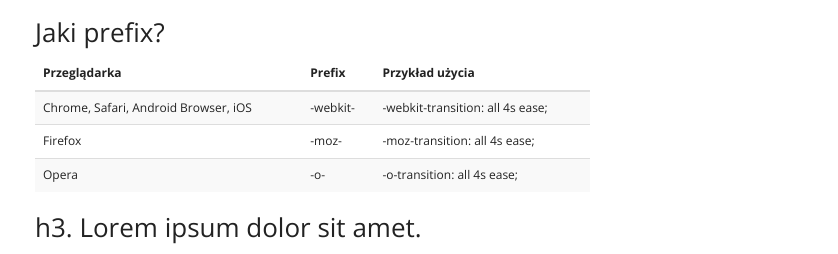
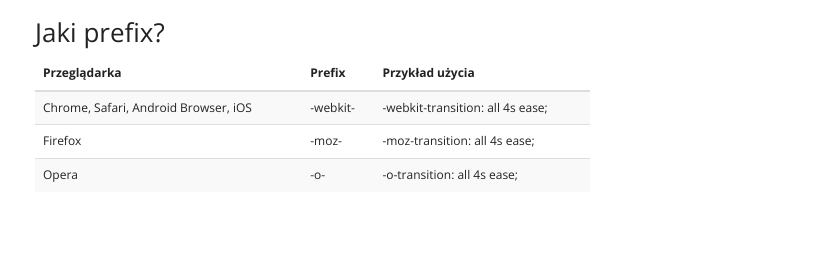
Before and after one commit to DavidVazGuijarro/psieniarski.github.io, a website: page src/index.html in a window 1280 px wide. Shown: the part 1909-2163 px from the top of the page, without its empty margins (35-873 px from the left). After the commit the page ends 2124 px from the top, so only its background shows below. Drawn offline with nearby package versions, Linux system fonts and the light colour scheme.

Commit message:
Automated commit

```diff
--- a/src/index.html
+++ b/src/index.html
@@ -168,9 +168,6 @@
 					</tr>
 				</tbody>
 			</table>
-			<h3>
-				h3. Lorem ipsum dolor sit amet.
-			</h3>
 		</div>
 	</div>
 	<div class="row clearfix">
```
